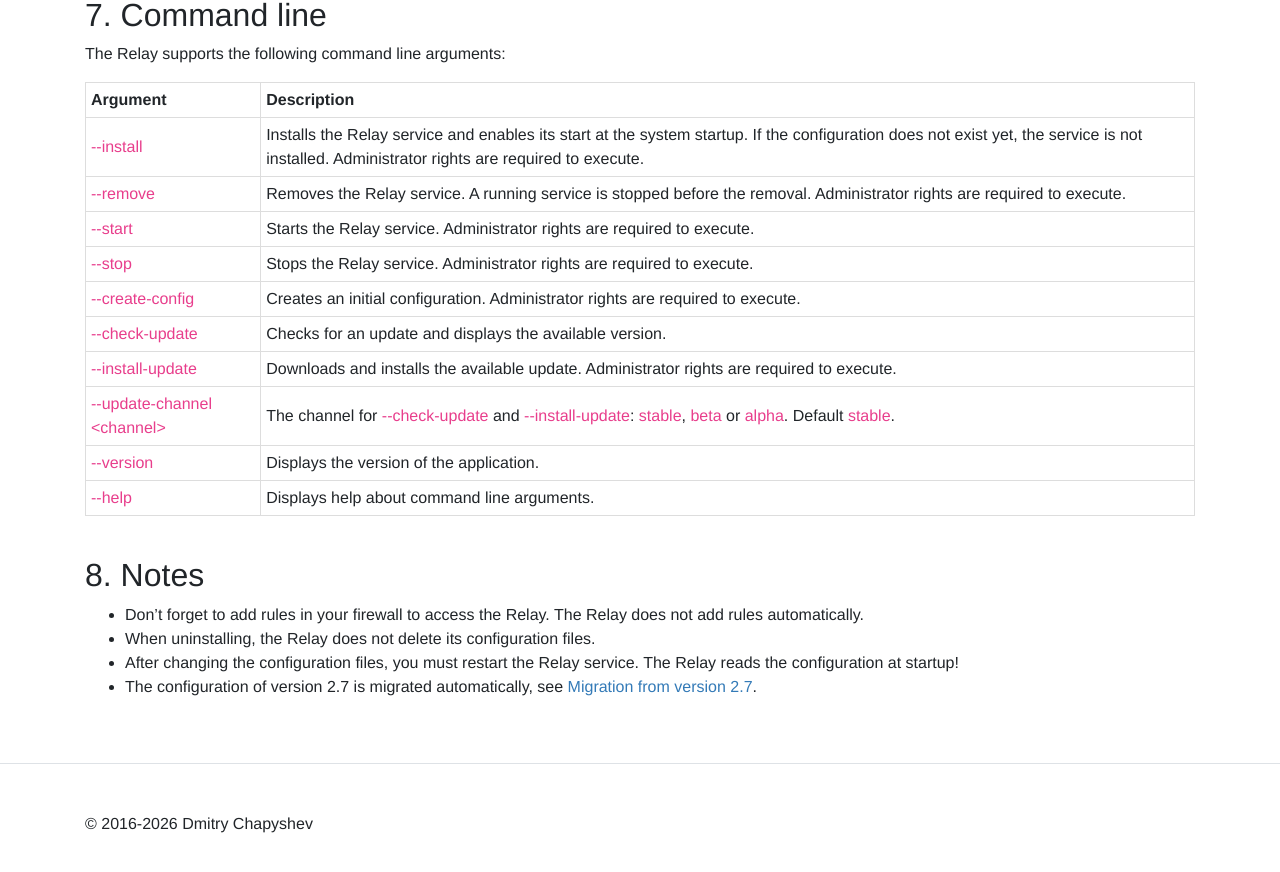
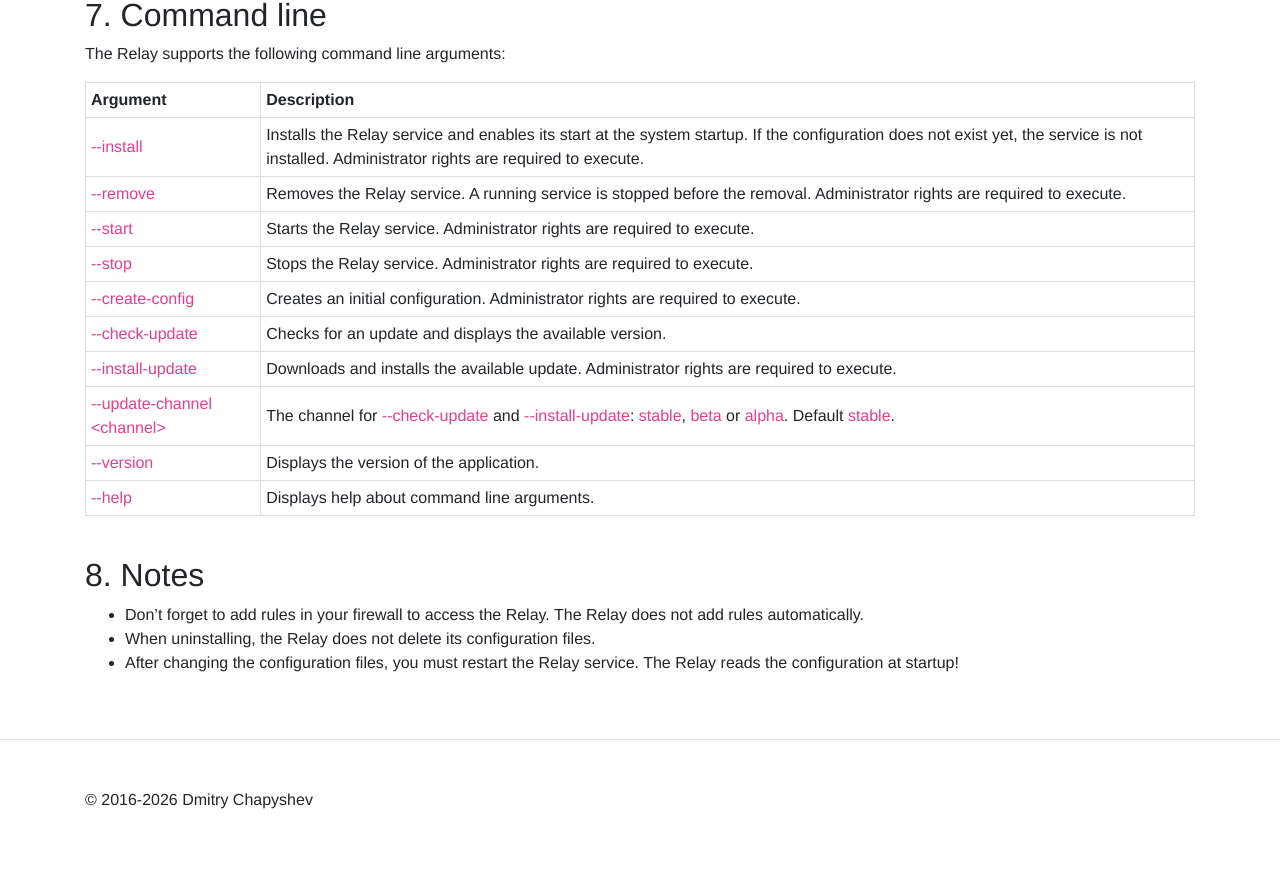
Before and after one commit to dchapyshev/dchapyshev.github.io, a Jekyll site: the page built from docs/relay.md, in a window 1280 px wide and 900 px high, scrolled down 3908 px. Shown: the top 872 px of the window. Built offline with Jekyll 4.4.1, drawn with Linux system fonts in a browser that asks for light colours.

Commit message:
Update docs.

```diff
--- a/docs/relay.md
+++ b/docs/relay.md
@@ -198,4 +198,3 @@ The Relay supports the following command line arguments:
   - Don't forget to add rules in your firewall to access the Relay. The Relay does not add rules automatically.
   - When uninstalling, the Relay does not delete its configuration files.
   - After changing the configuration files, you must restart the Relay service. The Relay reads the configuration at startup!
-  - The configuration of version 2.7 is migrated automatically, see [Migration from version 2.7](/docs/migration#relay).
```
